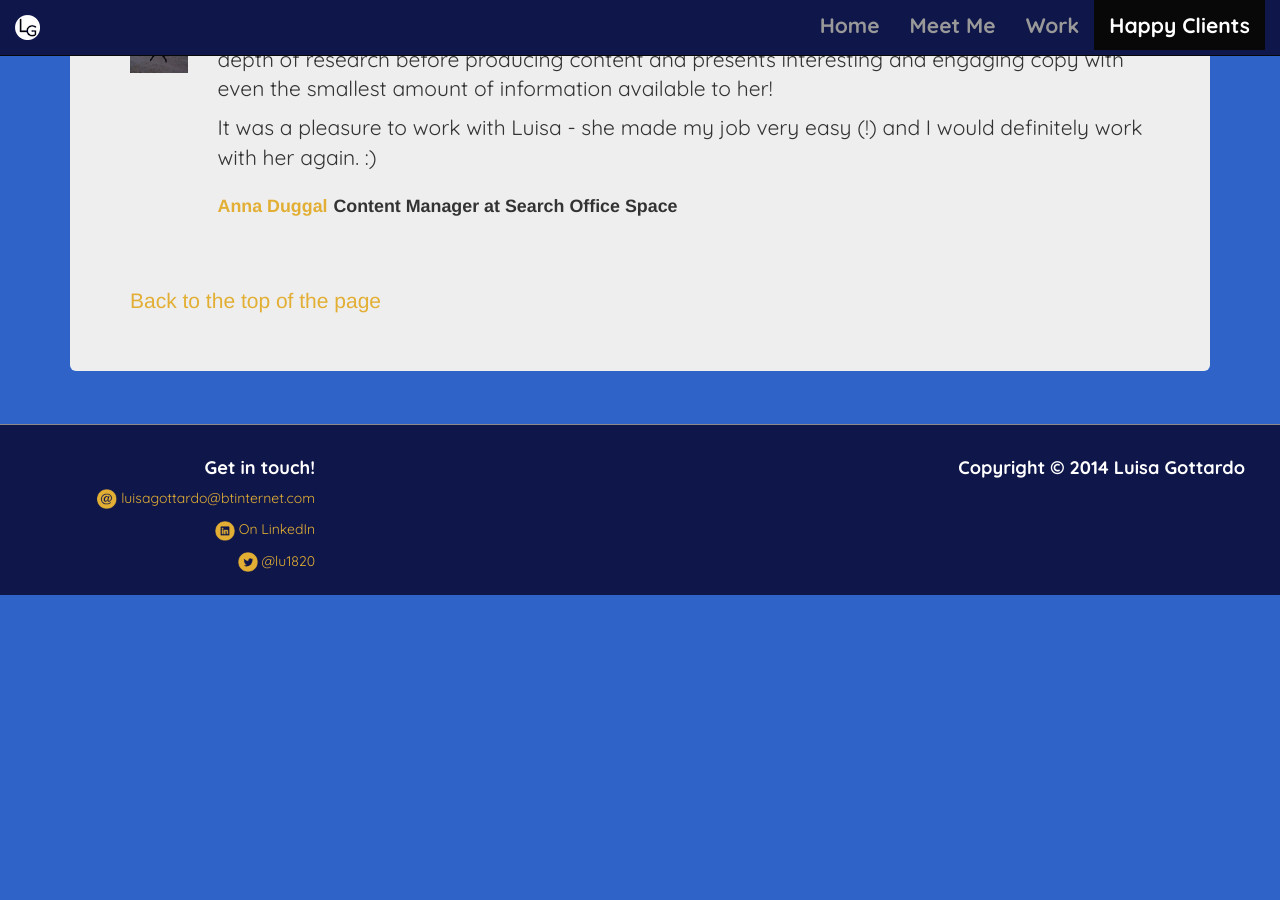
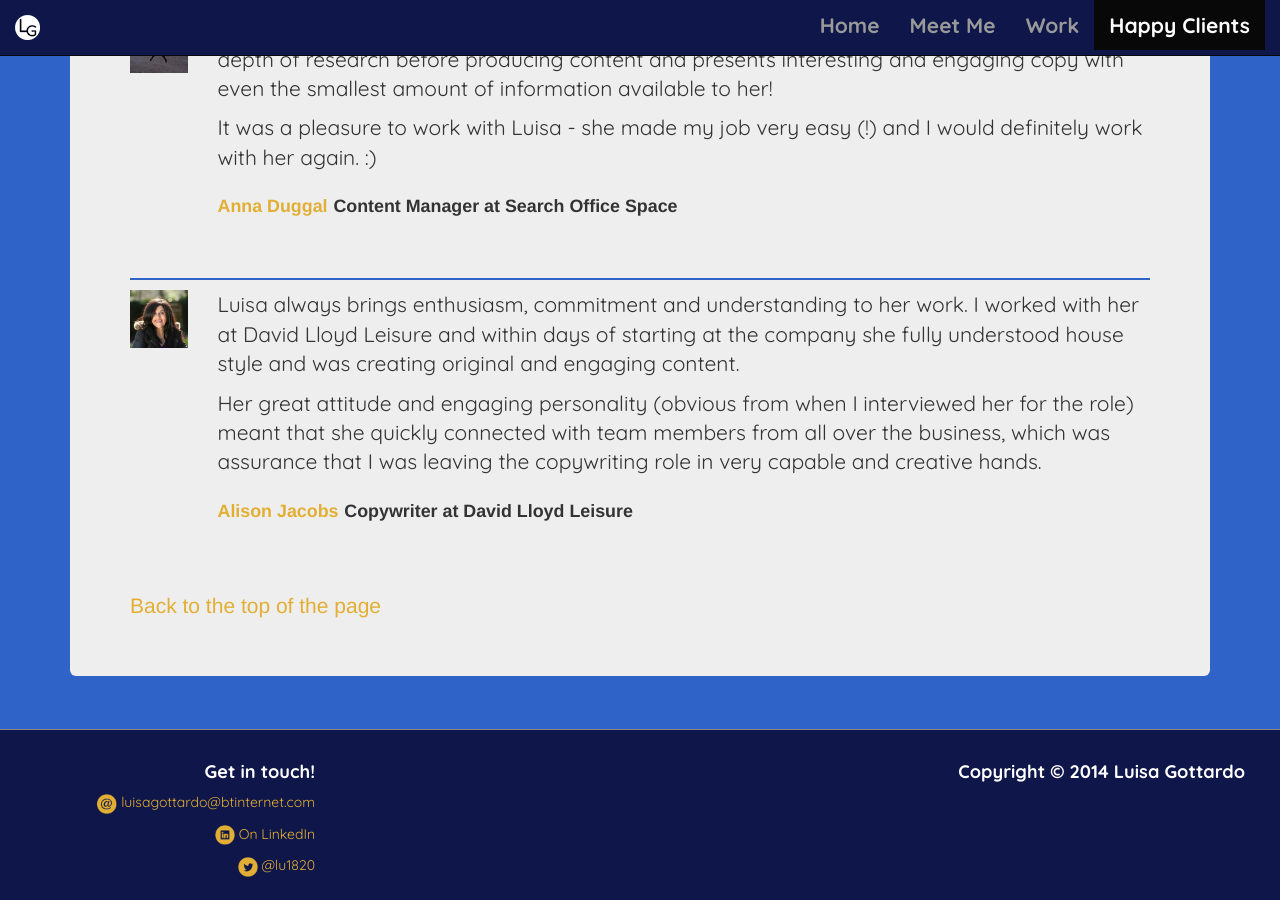
Before and after one commit to luisagottardo/luisagottardo.github.io, a Jekyll site: the page built from happy.html, in a window 1280 px wide and 900 px high, scrolled down 2200 px. Built offline with Jekyll 4.4.1, drawn with Linux system fonts in a browser that asks for light colours; before the commit the page ends 2795 px from its top, so only the background shows below that.

Commit message:
Adding alison reco

```diff
--- a/happy.html
+++ b/happy.html
@@ -122,6 +122,20 @@ nav: happy
               </div>
             </div>
 
+            <div class="reco">
+              <div class="row">
+                <div class="col-md-1 hidden-xs hidden-sm">
+                  <img src="images/Recommendations/alison.jpg" class="img-responsive" alt="natalie-pearlman" width="75" height="75" />
+                </div>
+                <div class="col-md-11">
+                  <p>Luisa always brings enthusiasm, commitment and understanding to her work. I worked with her at David Lloyd Leisure and within days of starting at the company she fully understood house style and was creating original and engaging content.</p>
+                  <p>Her great attitude and engaging personality (obvious from when I interviewed her for the role) meant that she quickly connected with team members from all over the business, which was assurance that I was leaving the copywriting role in very capable and creative hands.</p>
+                  <small><strong><a href="http://uk.linkedin.com/pub/alison-jacobs/8/b77/61a">Alison Jacobs</a></strong></small>
+                  <small><strong>Copywriter at David Lloyd Leisure</strong></small>
+                </div>
+              </div>
+            </div>
+
             <a href="#top">Back to the top of the page</a>
           </div>
         </div>
```
Also changed, not shown: images/Recommendations/alison.jpg (added).
